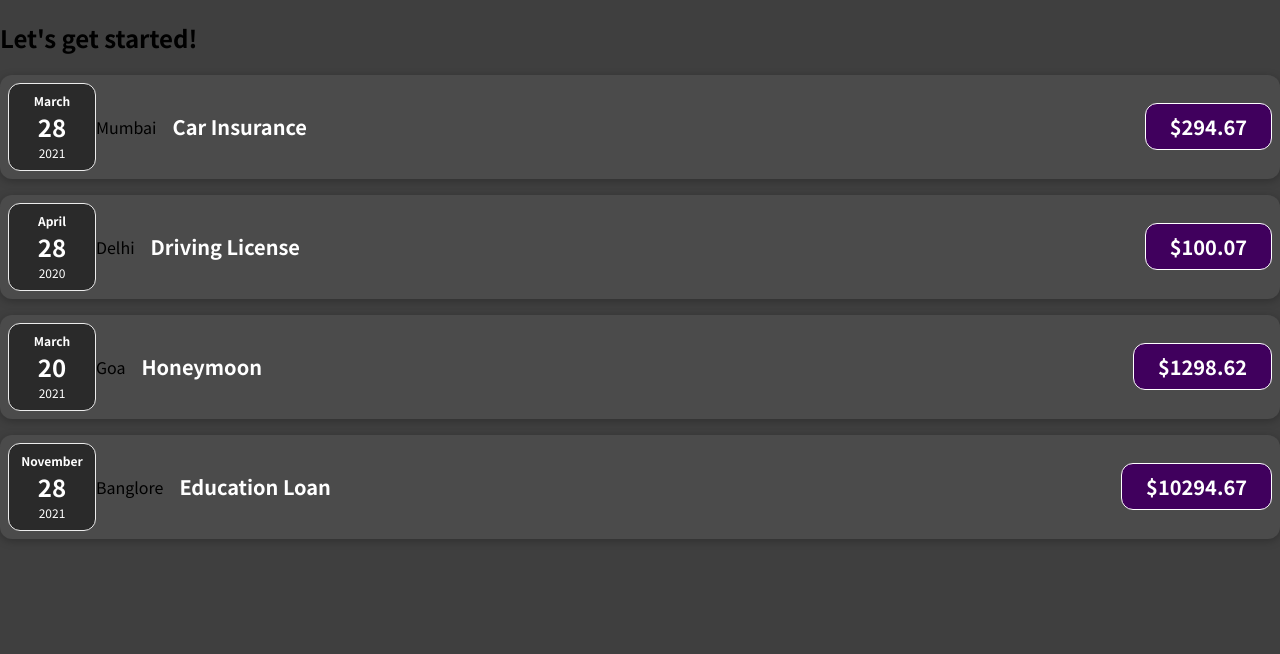
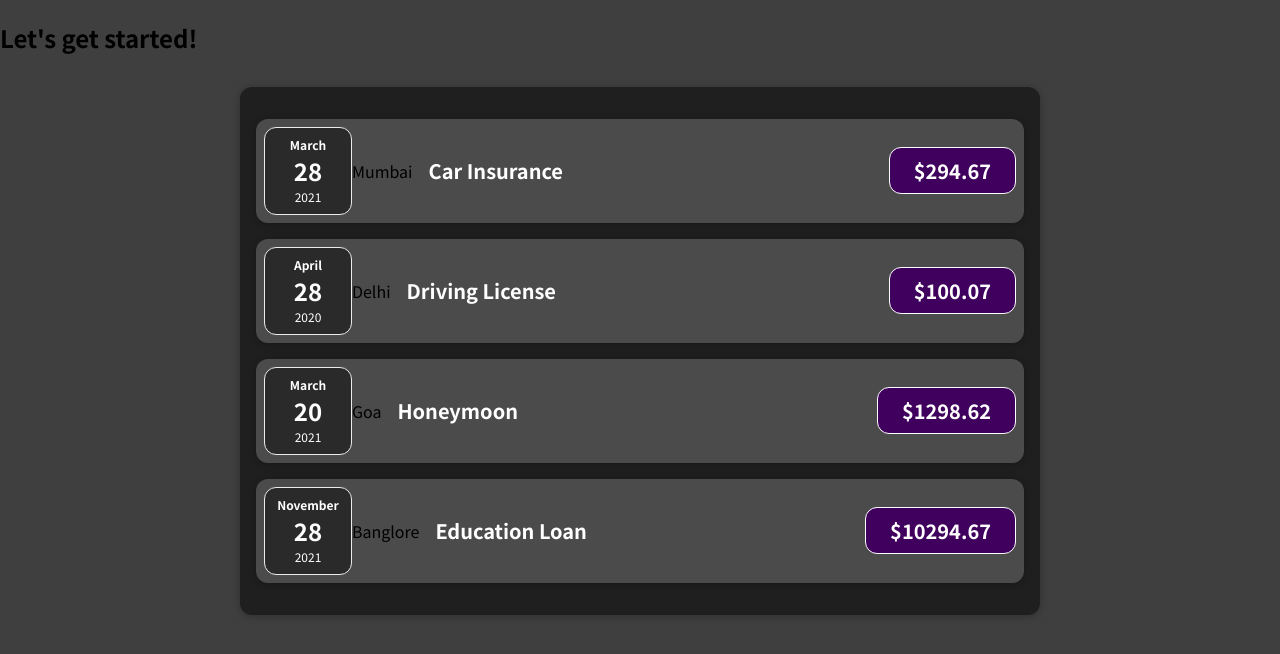
Before and after one commit to AmruthjithSunil/reactExpense, a JavaScript app: page / in a window 1280 px wide. Shown: the top 654 px of the page. Built offline with nearby package versions, Linux system fonts and the light colour scheme.

Commit message:
Starting react task 12

```diff
--- a/src/App.js
+++ b/src/App.js
@@ -1,4 +1,7 @@
-import ExpenseItem from "./components/ExpenseItem";
+import ExpenseItem from "./components/Expenses/ExpenseItem";
+import Card from "./components/UI/Card";
+
+import "./components/Expenses/Expenses.css";
 
 function App() {
   const expenses = [
@@ -35,7 +38,7 @@
   return (
     <div>
       <h2>Let's get started!</h2>
-      {expenseItems}
+      <Card className="expenses">{expenseItems}</Card>
     </div>
   );
 }
--- a/src/components/ExpenseItem.css
+++ b/src/components/Expenses/ExpenseItem.css
@@ -2,10 +2,8 @@
   display: flex;
   justify-content: space-between;
   align-items: center;
-  box-shadow: 0 2px 8px rgba(0, 0, 0, 0.25);
   padding: 0.5rem;
   margin: 1rem 0;
-  border-radius: 12px;
   background-color: #4b4b4b;
 }
 
--- a/src/components/ExpenseItem.js
+++ b/src/components/Expenses/ExpenseItem.js
@@ -1,17 +1,18 @@
 import ExpenseDate from "./ExpenseDate";
+import Card from "../UI/Card";
 import ExpenseDetails from "./ExpenseDetails";
 import "./ExpenseItem.css";
 
 function ExpenseItem({ expense }) {
   return (
-    <div className="expense-item">
+    <Card className="expense-item">
       <ExpenseDate date={expense.date} />
       <ExpenseDetails
         locationOfExpenditure={expense.locationOfExpenditure}
         title={expense.title}
         amount={expense.amount}
       />
-    </div>
+    </Card>
   );
 }
 
--- /dev/null
+++ b/src/components/Expenses/Expenses.css
@@ -0,0 +1,7 @@
+.expenses {
+  padding: 1rem;
+  background-color: rgb(31, 31, 31);
+  margin: 2rem auto;
+  width: 50rem;
+  max-width: 95%;
+}
--- /dev/null
+++ b/src/components/UI/Card.css
@@ -0,0 +1,4 @@
+.card {
+  border-radius: 12px;
+  box-shadow: 0 1px 8px rgba(0, 0, 0, 0.25);
+}
--- /dev/null
+++ b/src/components/UI/Card.js
@@ -0,0 +1,9 @@
+import "./Card.css";
+
+const Card = ({ children, className }) => {
+  const classes = "card " + className;
+
+  return <div className={classes}>{children}</div>;
+};
+
+export default Card;
```
Also changed, not shown: src/components/Expenses/ExpenseDate.css (renamed from src/components/ExpenseDate.css), src/components/Expenses/ExpenseDate.js (renamed from src/components/ExpenseDate.js), src/components/Expenses/ExpenseDetails.js (renamed from src/components/ExpenseDetails.js).
